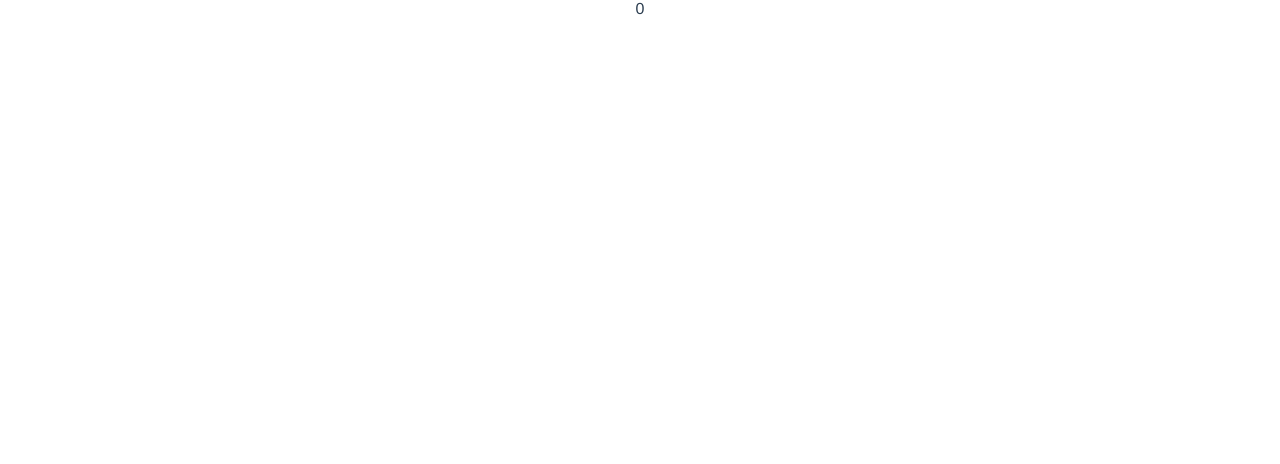
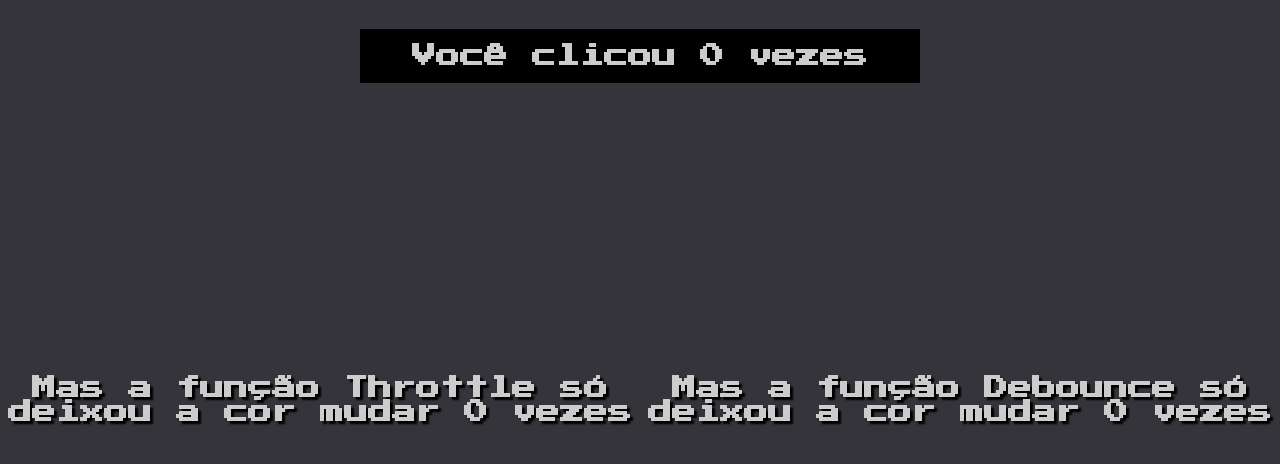
Before and after one commit to HigorC/throttle-debounce, a Vue app: page / in a window 1280 px wide. Shown: the top 464 px of the page. Built offline with nearby package versions, Linux system fonts and the light colour scheme.

Commit message:
Throttle and debounce fixes, general count works

```diff
--- a/public/index.html
+++ b/public/index.html
@@ -5,7 +5,7 @@
     <meta http-equiv="X-UA-Compatible" content="IE=edge">
     <meta name="viewport" content="width=device-width,initial-scale=1.0">
     <link rel="icon" href="<%= BASE_URL %>favicon.ico">
-    <title><%= htmlWebpackPlugin.options.title %></title>
+    <title>Throttle & Debounce</title>
   </head>
   <body>
     <noscript>
--- a/src/components/Box.vue
+++ b/src/components/Box.vue
@@ -1,14 +1,67 @@
 <template>
-  <div class="box" @click="clickOnBox()">{{countClick}}</div>
+  <div class="box">
+    <div class="general-count">
+      <h2>
+        Você clicou
+        <strong>{{countClick}}</strong>
+        vezes
+      </h2>
+    </div>
+    <div class="throttle-area">
+      <h2>Mas a função Throttle só deixou a cor mudar {{throttleInfos.countChange}} vezes</h2>
+    </div>
+    <div class="debounce-area">
+      <h2>Mas a função Debounce só deixou a cor mudar {{debounceInfos.countChange}} vezes</h2>
+    </div>
+  </div>
 </template>
-
 <script>
-import { getRandonInteger, throttle } from "../util";
+import { getRandonInteger, throttle, debounce } from "../util";
 export default {
   name: "Box",
+  mounted: function() {
+    const that = this;
+    const boxElement = document.querySelector(".box");
+    if (boxElement) {
+      boxElement.addEventListener("click", () => this.countClick++);
+      boxElement.addEventListener(
+        "click",
+        throttle(
+          () => this.changeBoxColor(".throttle-area", that.throttleInfos),
+          1500
+        )
+      );
+      boxElement.addEventListener(
+        "click",
+        debounce(
+          () => this.changeBoxColor(".debounce-area", that.debounceInfos),
+          1500
+        )
+      );
+      boxElement.addEventListener(
+        "click",
+        debounce(() => that.resetCounters(), 3000)
+      );
+    }
+  },
   data: () => ({
     countClick: 0,
+    throttleInfos: {
+      countChange: 0,
+      indexActualRandonColor: -1
+    },
+    debounceInfos: {
+      countChange: 0,
+      indexActualRandonColor: -1
+    },
     colors: [
+      "#1e0492",
+      "#550fcb",
+      "#e07df3",
+      "#6a6582",
+      "#c4b6cc",
+      "#ADFF02",
+      "#34343a",
       "#01BEFE",
       "#FFDD00",
       "#FF7D00",
@@ -18,29 +71,106 @@ export default {
       "#8F00FF"
     ]
   }),
+  computed: {},
   methods: {
+    resetCounters: function() {
+      const interval = setInterval(()=> {
+        if (this.countClick > 0) {
+          this.countClick--;
+        }
+        if (this.throttleInfos.countChange > 0) {
+          this.throttleInfos.countChange--;
+        }
+        if (this.debounceInfos.countChange > 0) {
+          this.debounceInfos.countChange--;
+        }
+
+        if (this.countClick + this.throttleInfos.countChange + this.debounceInfos.countChange === 0)  {
+          clearInterval(interval);
+        }
+      }, 20);
+    },
     clickOnBox: function() {
       this.countClick++;
-      throttle(this.changeBoxColor, 1000);
+      const that = this;
+      throttle(
+        () => this.changeBoxColor(".throttle-area", that.throttleInfos),
+        1000
+      );
     },
-    incrementCountClick: function() {
-      this.countClick++;
-    },
-    changeBoxColor: function() {
-      const randonColor = this.colors[getRandonInteger(this.colors.length)];
-      const boxElement = document.querySelector(".box");
+    changeBoxColor: function(selector, objInfo) {
+      objInfo.indexActualRandonColor = getRandonInteger(
+        this.colors.length,
+        objInfo.indexActualRandonColor
+      );
+      const randonColor = this.colors[objInfo.indexActualRandonColor];
+      const boxElement = document.querySelector(selector);
       if (boxElement) {
-        boxElement.style.background = randonColor;
+        setTimeout(() => {
+          boxElement.style.background = randonColor;
+        }, 100);
       }
+      objInfo.countChange++;
     }
   }
 };
 </script>
 
-<style scoped>
+<style scoped lang='scss'>
+@import url("https://fonts.googleapis.com/css2?family=Press+Start+2P&display=swap");
+
 .box {
-  transition: all 0.7s;
   height: 100%;
   width: 100%;
+  display: flex;
+  align-items: center;
+  h2 {
+    @extend .noselect;
+    font-family: "Press Start 2P", cursive;
+    color: #ccc;
+    text-shadow: 3px 3px 2px #000000;
+  }
+
+  .general-count {
+    background-color: #000;
+    padding: 15px 5px;
+    top: 7%;
+    width: 550px;
+    left: 50%;
+    // margin-right: -50%;
+    transform: translate(-50%, -50%);
+    h2 {
+      margin: 0;
+    }
+    // margin-top: 5%;
+    position: absolute;
+  }
+
+  .throttle-area,
+  .debounce-area {
+    background-color: #34343a;
+    transition: all 0.7s;
+    height: 100%;
+    width: 50%;
+    display: flex;
+    align-items: center;
+  }
+
+  .throttle-area {
+    float: left;
+  }
+
+  .debounce-area {
+    float: right;
+  }
+}
+
+.noselect {
+  -webkit-touch-callout: none; /* iOS Safari */
+  -webkit-user-select: none; /* Safari */
+  -khtml-user-select: none; /* Konqueror HTML */
+  -moz-user-select: none; /* Old versions of Firefox */
+  -ms-user-select: none; /* Internet Explorer/Edge */
+  user-select: none; /* Non-prefixed version, currently supported by Chrome, Edge, Opera and Firefox */
 }
 </style>
--- a/src/util.js
+++ b/src/util.js
@@ -1,14 +1,23 @@
+import { setTimeout } from "core-js"
+
 /**
  * Returns a randon intenger in a limit range
  * @param { Number } limit
  */
-const getRandonInteger = (limit) => {
-    return Math.floor(Math.random() * limit) + 1
+const getRandonInteger = (limit, lastGenerated) => {
+    let generatedInt = Math.floor(Math.random() * limit) + 1
+
+    while (generatedInt === lastGenerated) {
+        generatedInt = Math.floor(Math.random() * limit) + 1
     }
 
-let canCallThrottle = false
+    return generatedInt
+}
 
 function throttle(callback, delay) {
+    let canCallThrottle
+
+    return function () {
         if (!canCallThrottle) {
             callback()
             canCallThrottle = true
@@ -17,5 +26,19 @@ function throttle(callback, delay) {
             }, delay);
         }
     }
+}
 
-export { getRandonInteger, throttle }
+
+const debounce = (fn, time) => {
+    let timeout;
+
+    return function () {
+        clearTimeout(timeout);
+        timeout = setTimeout(
+            () => fn.apply(this, arguments),
+            time
+        );
+    }
+}
+
+export { getRandonInteger, throttle, debounce }
```
Also changed, not shown: package.json (+7 -5 lines), 2 other files (tests, documents, lock files or other folders). Lines whose indentation alone changed are shown as unchanged.
